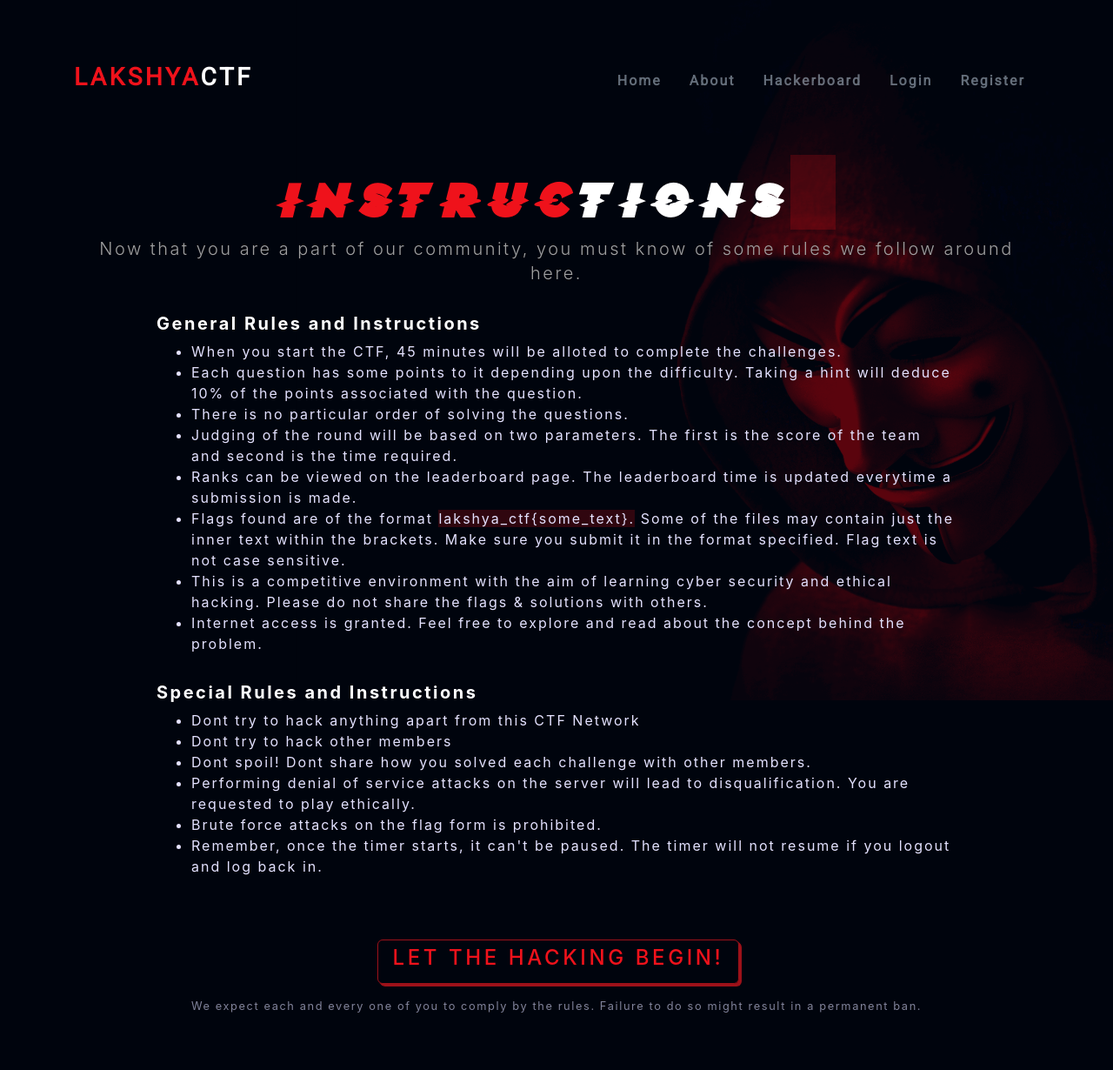
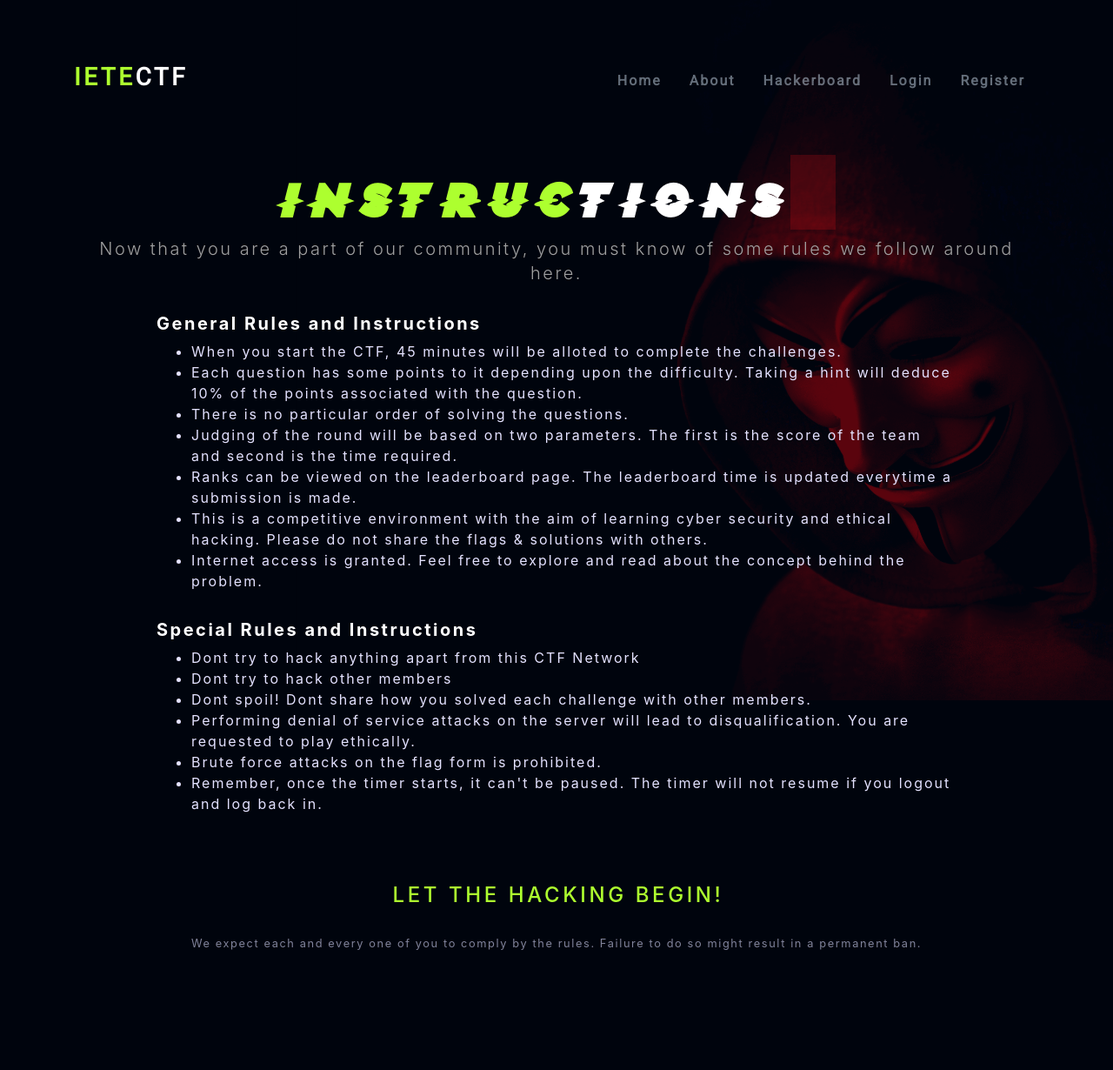
Before and after one commit to Reyansh17/CTF, a Django app: page /instructions in a window 1280 px wide. Shown: the whole page at 87% size. After the commit the page ends 1092 px from the top, so only its background shows below. Run offline with Django 5.2, Linux system fonts and the light colour scheme; some libraries are stand-ins or nearby versions; some web fonts are replaced.

Commit message:
templates

```diff
--- a/Iete_ctf/IETE_CTF/CTF/templates/ctf/instructions.html
+++ b/Iete_ctf/IETE_CTF/CTF/templates/ctf/instructions.html
@@ -6,7 +6,7 @@
     <!-- Required meta tags -->
     <meta charset="utf-8">
     <meta name="viewport" content="width=device-width, initial-scale=1, shrink-to-fit=no">
-    <title>Lakshya CTF</title>
+    <title>IETE CTF</title>
 
     <link rel="stylesheet" href="https://use.fontawesome.com/releases/v5.6.3/css/all.css" integrity="sha384-UHRtZLI+pbxtHCWp1t77Bi1L4ZtiqrqD80Kn4Z8NTSRyMA2Fd33n5dQ8lWUE00s/" crossorigin="anonymous">
 
@@ -35,7 +35,7 @@
                 <div class="collapse navbar-collapse" id="navbarNavAltMarkup">
                     <div class="navbar-nav">
                         <a href="index.html" class="pl-md-0 p-3 text-decoration-none text-light">
-                            <h3 class="bold"><span class="color_danger">LAKSHYA</span><span class="color_white">CTF</span></h3>
+                            <h3 class="bold"><span class="" style="color: greenyellow;">IETE</span><span class="color_white">CTF</span></h3>
                         </a>
                     </div>
                     <div class="navbar-nav ml-auto">
@@ -55,7 +55,7 @@
         <div class="container">
             <div class="row">
                 <div class="col-xl-12">
-                    <h1 class="display-1 bold color_white content__title text-center"><span class="color_danger">INSTRUC</span>TIONS<span class="vim-caret">&nbsp</span></h1>
+                    <h1 class="display-1 bold color_white content__title text-center"><span style="color: greenyellow;">INSTRUC</span>TIONS<span class="vim-caret">&nbsp</span></h1>
                     <p class="text-grey text-spacey text-center hackerFont lead">
                         Now that you are a part of our community, you must know of some rules we follow around here.
                     </p>
@@ -70,8 +70,7 @@
                                 <li>There is no particular order of solving the questions.</li>
                                 <li>Judging of the round will be based on two parameters. The first is the score of the team and second is the time required. </li>
                                 <li>Ranks can be viewed on the leaderboard page. The leaderboard time is updated everytime a submission is made.</li>
-                                <li>Flags found are of the format <span class="vim-caret">lakshya_ctf{some_text}.</span> Some of the files may contain just the inner text within the brackets. Make sure you submit it in the format specified. Flag text is not
-                                    case sensitive.</li>
+
                                 <li>This is a competitive environment with the aim of learning cyber security and ethical hacking. Please do not share the flags & solutions with others.</li>
                                 <li>Internet access is granted. Feel free to explore and read about the concept behind the problem. </li>
                             </ul>
@@ -88,7 +87,7 @@
                             </ul>
                             <div class="row text-center pt-5">
                                 <div class="col-xl-12">
-                                    <button class="btn btn-outline-danger btn-shadow px-3 my-2 ml-0 ml-sm-1 text-left typewriter" onclick="(function(){window.location.href='/QUEST'})();">
+                                    <button class="btn  btn-shadow px-3 my-2 ml-0 ml-sm-1 text-left typewriter" style="color: greenyellow;"  onclick="(function(){window.location.href='/QUEST'})();">
                                     <h4>LET THE HACKING BEGIN!</h4>
                                     </button>
                                     <small id="registerHelp" class="mt-2 form-text text-muted">We expect each and every one of you to comply by the rules. Failure to do so might result in a permanent ban.</small>
```
Also changed, not shown: Iete_ctf/IETE_CTF/CTF/templates/ctf/index.html (+5 -5 lines).
